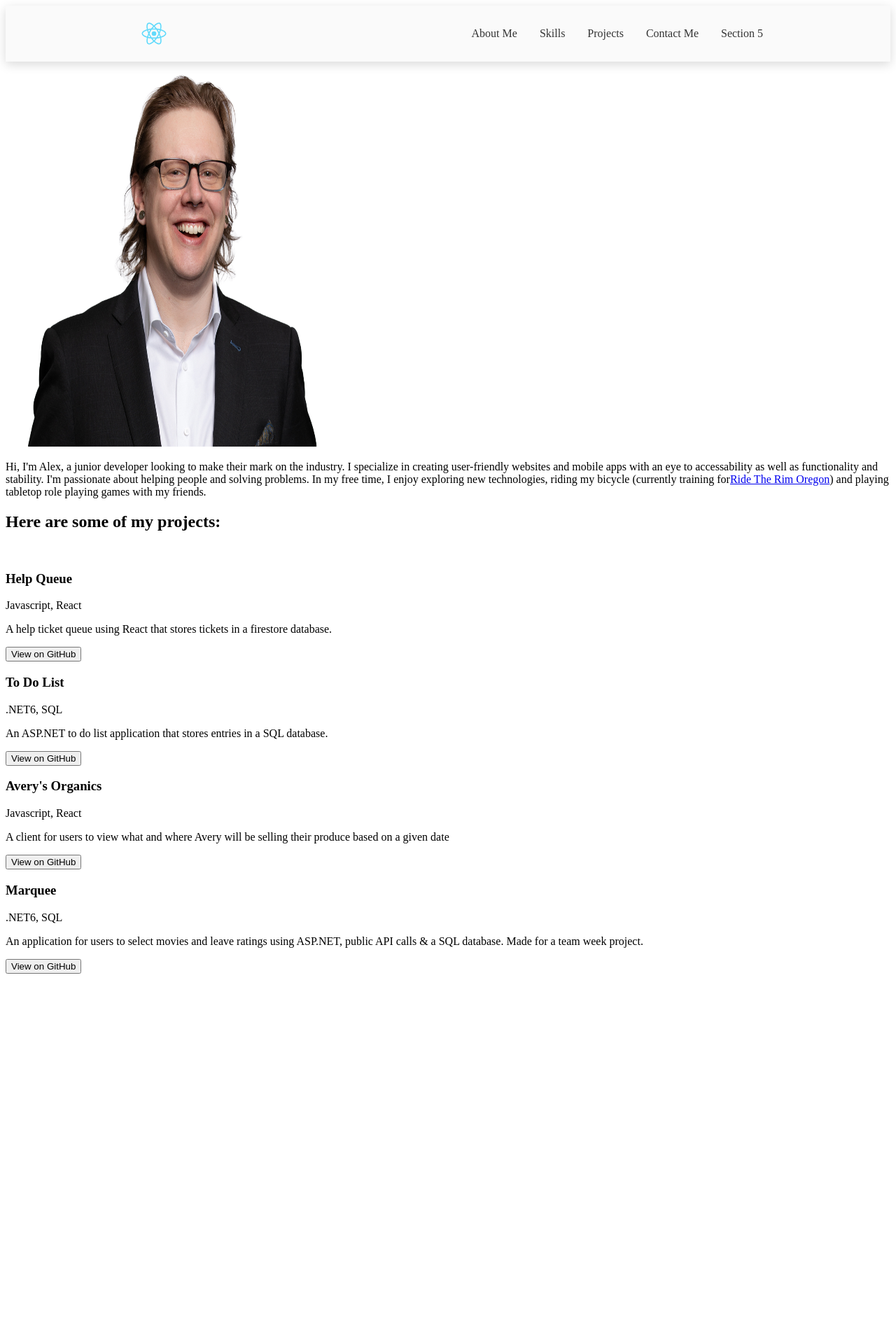
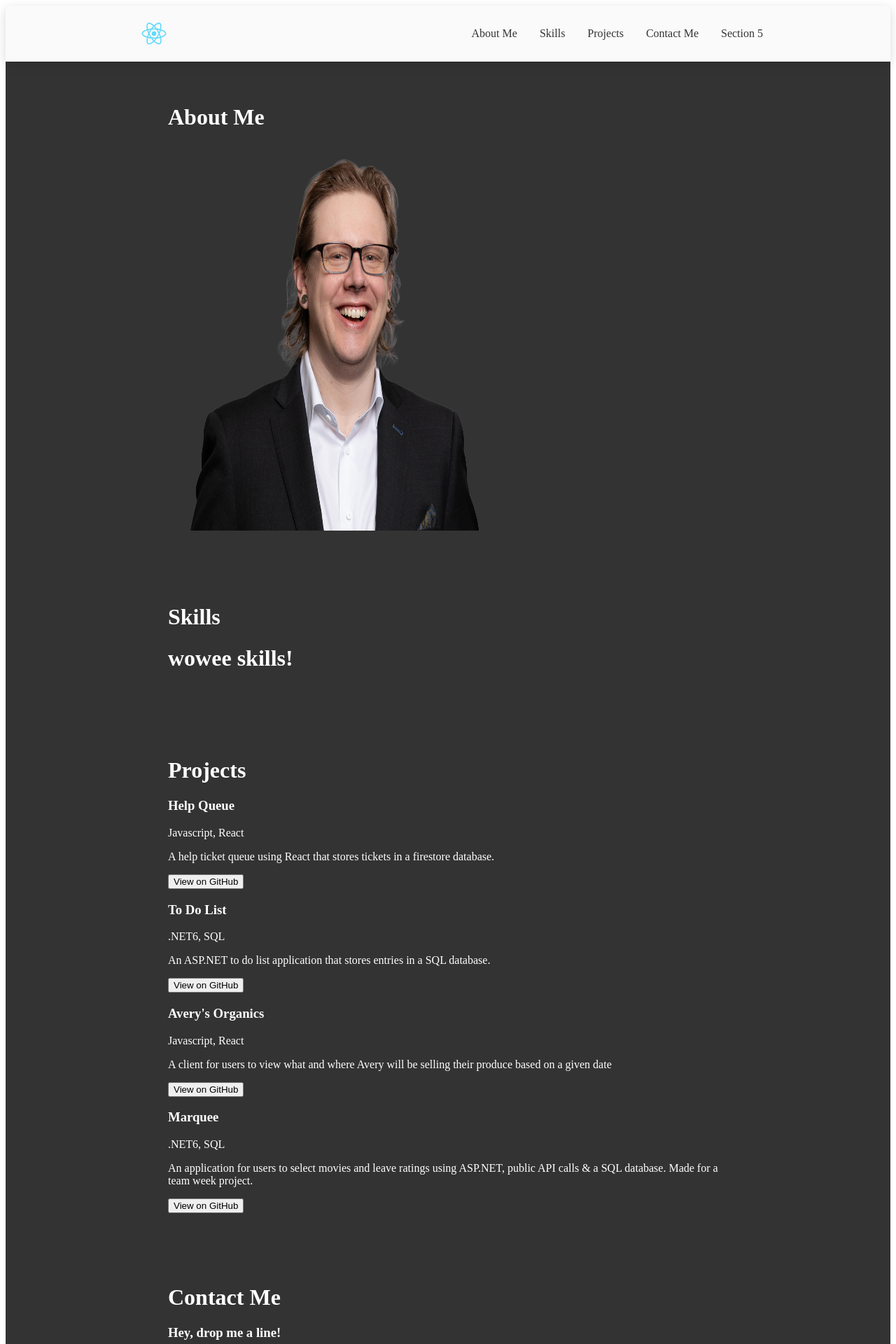
Before and after one commit to alexiusvdt/profile, a React (Create React App) app: page /projects in a window 1280 px wide. Shown: the top 1920 px of the page at 70% size. Built offline with nearby package versions, Linux system fonts and the light colour scheme.

Commit message:
add scrolling props to components

```diff
--- a/src/assets/main.css
+++ b/src/assets/main.css
@@ -54,3 +54,7 @@
   margin: 0 auto;
   padding: 40px;
 }
+
+.nav-item > .active {
+  border-bottom: 1px solid #333;
+}
--- a/src/components/AboutMe.js
+++ b/src/components/AboutMe.js
@@ -1,27 +1,21 @@
 /* eslint-disable */
 import React from 'react';
-import { motion as m } from 'framer-motion';
 import Headshot from '../img/headshot.png';
 
-function AboutMe() {
+function AboutMe({ title, subtitle, dark, id }) {
   return (
-    <m.div
-      initial={{ opacity: 0 }}
-      animate={{ opacity: 1 }}
-      transition={{ duration: 0.5 }}
-    >
-      <div className="flex justify-center z-10 py-15">
+    <>
+      <div className="text-center px-20 py-5">
+
+      </div>
+      <div className={"section" + (dark ? " section-dark" : "")}>
+        <div className="section-content" id={id}>
+        <h1>{title}</h1>
         <img src={Headshot} width={500} height={550} alt="My headshot"/>
+
       </div>
-      <div className="text-center px-20 py-5">
-        <p>
-          Hi, I&apos;m Alex, a junior developer looking to make their mark on the industry. I specialize in creating user-friendly websites and mobile apps with an eye to accessability as well as functionality and stability.
-          I&apos;m passionate about helping people and solving problems. In my free time, I enjoy exploring new technologies, riding my bicycle (currently training for
-            <a href="https://ridetherimoregon.com/" target="_blank" rel="noreferrer" className='underline text-blue-600 hover:text-blue-800 visited:text-purple-600'>Ride The Rim Oregon</a>)
-          and playing tabletop role playing games with my friends.
-        </p>
       </div>
-    </m.div>
+    </>
   );
 }
 
--- a/src/components/App.js
+++ b/src/components/App.js
@@ -7,29 +7,45 @@ import Projects from "./Projects";
 import Section from "./Section";
 import Navbar from "./Navbar";
 import Socials from "./Socials";
+import Skills from "./Skills";
 // Scrolling
 import * as Scroll from 'react-scroll';
 import { Link, Button, Element, Events, animateScroll as scroll, scrollSpy, scroller } from 'react-scroll'
 
+const App = () => {
 
-const App = () => {
-  useEffect(() => {
-    let something;
-
-  }, []);
 
   return (
     // all the pagelets in order
     <div className="container mx-auto bg-gray-200 rounded-xl shadow border p-8 m-10">
       <Navbar />
       {/* <Section/> */}
-      <AboutMe />
-      {/* <Skills /> */}
-      <Projects />
-      {/* socials might get moved into navbar/turned into footer segment */}
-      <Socials />
-      <ContactMe />
+      <AboutMe
+          title="About Me"
+          // subtitle={dummyText}
+          dark={true}
+          id="aboutme"
+        />
+      <Skills
+          title="Skills"
+          dark={true}
+          id="skills"
+      />
+      <Projects
+          title="Projects"
+          dark={true}
+          id="projects"
+        />
+
+      <ContactMe
+          title="Contact Me"
+          dark={true}
+          id="contactme"
+      />
     </div>
+
+// socials might get moved into navbar/turned into footer segment
+//<Socials />
 
     )
 }
--- a/src/components/ContactMe.js
+++ b/src/components/ContactMe.js
@@ -1,8 +1,9 @@
+/* eslint-disable  */
 import React, { useRef, useState } from 'react';
 import emailjs from '@emailjs/browser';
 import toast, { Toaster } from 'react-hot-toast';
 
-function ContactMe() {
+function ContactMe({ title, subtitle, dark, id }) {
   const [isLoading, setIsLoading] = useState(false);
   const form = useRef();
 
@@ -42,6 +43,9 @@ function ContactMe() {
   return (
     <>
     <Toaster position="top-center" />
+      <div className={"section" + (dark ? " section-dark" : "")}>
+          <div className="section-content" id={id}>
+          < h1>{title}</h1>
           <div>
             <h3 className="text-center text-white box-border px-10 pb-10 pt-25">Hey, drop me a line!</h3>
             <div className="w-96 mx-auto text-white">
@@ -54,6 +58,8 @@ function ContactMe() {
               </form>
             </div>
           </div>
+        </div>
+      </div>
     </>
   );
 }
--- a/src/components/Projects.js
+++ b/src/components/Projects.js
@@ -1,9 +1,9 @@
 /* eslint-disable */
 import React, { useState }from 'react';
-import { motion as m } from 'framer-motion';
 import { projects } from '../config';
 import { Tilt } from 'react-tilt';
 
+// export default function Projects({ title, subtitle, dark, id }) {
   const renderCard = (projects) => {
     const i = projects.index;
 
@@ -18,6 +18,7 @@ const renderCard = (projects) => {
       reset:          true,    // If the tilt effect has to be reset on exit.
       easing:         "cubic-bezier(.03,.98,.52,.99)",    // Easing on enter/exit.
     }
+
 
   return (
     <Tilt options={defaultOptions}>
@@ -36,21 +37,17 @@ const renderCard = (projects) => {
   );
 };
 
-function Projects() {
+function Projects({ title, subtitle, dark, id }) {
   return (
-    <m.div
-      // note: exit and ease properties may have ~funky~ consequences on animation
-      initial={{ opacity: 0 }}
-      animate={{ opacity: 1 }}
-      transition={{ duration: 0.5 }}
-    >
-      <h2 className="flex flex-wrap justify-center items-center py-10">Here are some of my projects:</h2>
-      <br />
+    <div className={"section" + (dark ? " section-dark" : "")}>
+      <div className="section-content" id={id}>
+      <h1>{title}</h1>
         <div className="flex flex-wrap justify-center items-center">
         {projects.map(renderCard)}
         </div>
-    </m.div>
+      </div>
+    </div>
   );
 }
 
-export default Projects;
+export default Projects
--- /dev/null
+++ b/src/components/Skills.js
@@ -0,0 +1,16 @@
+/* eslint-disable  */
+import React from 'react';
+
+function Skills({ title, subtitle, dark, id }) {
+  return(
+  <div className={"section" + (dark ? " section-dark" : "")}>
+    <div className="section-content" id={id}>
+    <h1>{title}</h1>
+      <h1> wowee skills!</h1>
+    </div>
+  </div>
+  )
+}
+// this should be a huge word cloud or list of frameworks/libs/etc to brag about
+
+export default Skills
```
Also changed, not shown: src/components/Header.js (deleted, +0 -34 lines), 1 other file (tests, documents, lock files or other folders). Lines whose indentation alone changed are shown as unchanged.
